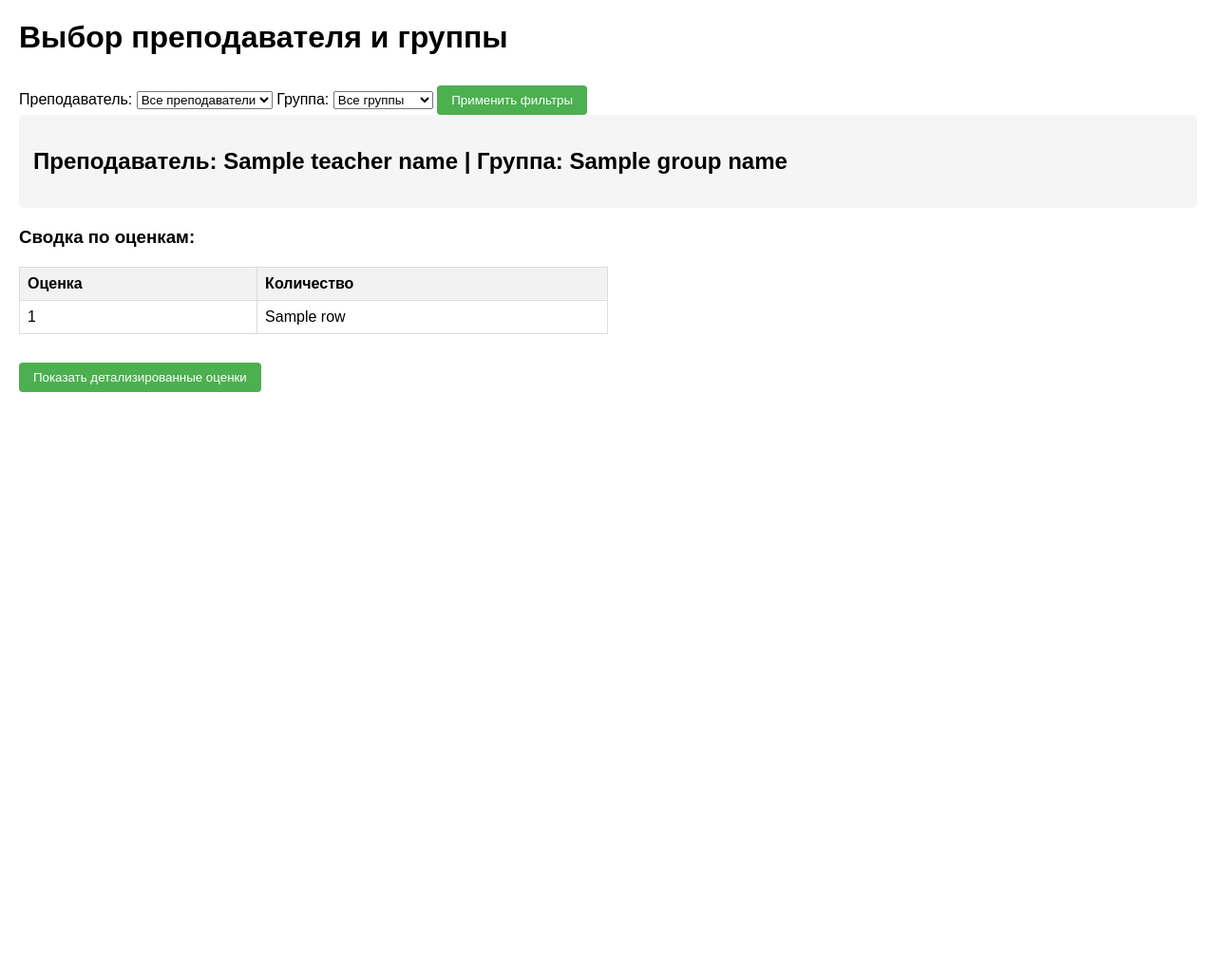
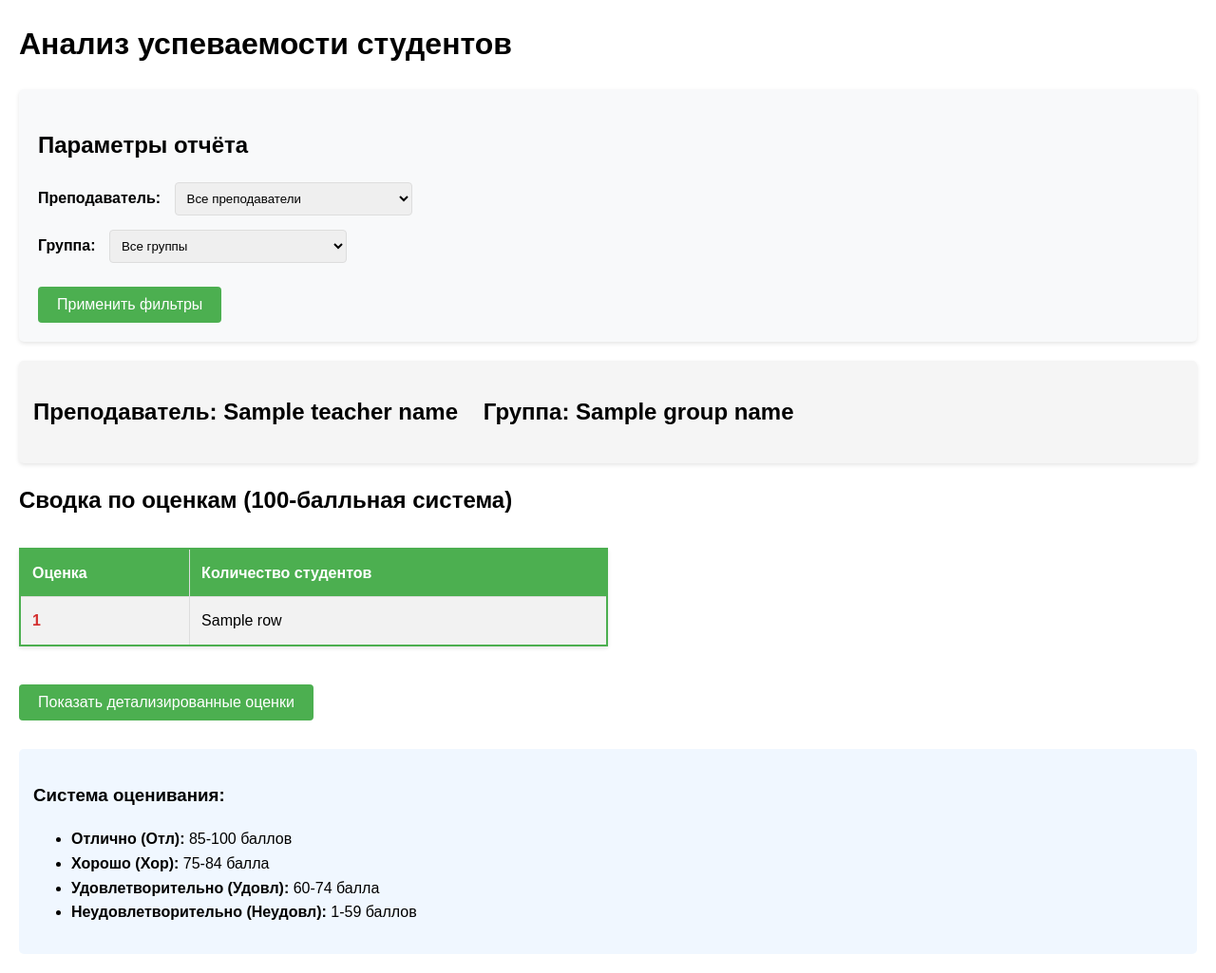
Before and after one commit to RinaHep/githttps---github.com-RinaHep-git, a Flask app: template templates/index.html in a window 1280 px wide. Shown: the whole page at 95% size. Before the commit the page ends 413 px from the top, so only its background shows below. Run offline with Flask 3, Linux system fonts and the light colour scheme; the template is opened without the code that fills it: most values are stand-ins (such as "Sample title", 1, 10 or a date in 2020); some libraries are stand-ins or nearby versions.

Commit message:
Корректное отображение 100-балльной системы и корректный анализ (8 коммит)

```diff
--- a/app.py
+++ b/app.py
@@ -46,27 +46,57 @@ def index():
             cur.execute('SELECT group_name FROM groups WHERE group_id = %s', (selected_group,))
             group_name = cur.fetchone()[0]
 
-        # Запрос для сводной таблицы оценок
+        # Исправленный запрос для сводной таблицы оценок
         summary_query = """
-            SELECT
-                fg.grade,
-                COUNT(*) as count
-            FROM final_grades fg
-            JOIN students s ON fg.student_id = s.student_id
-            WHERE 1=1
+            WITH student_avg_scores AS (
+                SELECT
+                    s.student_id,
+                    AVG(ss.score) as avg_score
+                FROM student_scores ss
+                JOIN students s ON ss.student_id = s.student_id
+                JOIN teachers t ON ss.teacher_id = t.teacher_id
+                WHERE 1=1
         """
         summary_params = []
+
+        if selected_teacher:
+            summary_query += " AND t.teacher_id = %s"
+            summary_params.append(selected_teacher)
 
         if selected_group:
             summary_query += " AND s.group_id = %s"
             summary_params.append(selected_group)
 
-        summary_query += " GROUP BY fg.grade ORDER BY fg.grade DESC"
+        summary_query += """
+                GROUP BY s.student_id
+            ),
+            grade_categories AS (
+                SELECT
+                    CASE
+                        WHEN avg_score >= 85 THEN 'Отл'
+                        WHEN avg_score >= 75 THEN 'Хор'
+                        WHEN avg_score >= 60 THEN 'Удовл'
+                        ELSE 'Неудовл'
+                    END as grade
+                FROM student_avg_scores
+            )
+            SELECT
+                grade,
+                COUNT(*) as student_count
+            FROM grade_categories
+            GROUP BY grade
+            ORDER BY CASE grade
+                WHEN 'Отл' THEN 1
+                WHEN 'Хор' THEN 2
+                WHEN 'Удовл' THEN 3
+                ELSE 4
+            END
+        """
 
         cur.execute(summary_query, tuple(summary_params))
         summary = cur.fetchall()
 
-        # Запрос для детализированной таблицы (только если нажата кнопка)
+        # Запрос для детализированной таблицы
         if show_details:
             details_query = """
                 SELECT
--- a/templates/index.html
+++ b/templates/index.html
@@ -7,47 +7,96 @@
         body {
             font-family: Arial, sans-serif;
             margin: 20px;
+            line-height: 1.6;
         }
         .header {
             margin-bottom: 20px;
             padding: 15px;
             background-color: #f5f5f5;
             border-radius: 5px;
+            box-shadow: 0 2px 4px rgba(0,0,0,0.1);
+        }
+        .filter-section {
+            background-color: #f8f9fa;
+            padding: 20px;
+            border-radius: 5px;
+            margin-bottom: 20px;
+            box-shadow: 0 2px 4px rgba(0,0,0,0.1);
         }
         table {
             border-collapse: collapse;
             width: 100%;
             margin-bottom: 20px;
+            box-shadow: 0 2px 4px rgba(0,0,0,0.1);
         }
         th, td {
             border: 1px solid #ddd;
-            padding: 8px;
+            padding: 12px;
             text-align: left;
         }
         th {
+            background-color: #4CAF50;
+            color: white;
+        }
+        tr:nth-child(even) {
             background-color: #f2f2f2;
+        }
+        tr:hover {
+            background-color: #e9e9e9;
         }
         .summary-table {
             width: 50%;
-            margin: 20px 0;
+            margin: 30px 0;
+            border: 2px solid #4CAF50;
         }
         button {
-            padding: 8px 15px;
+            padding: 10px 20px;
             background-color: #4CAF50;
             color: white;
             border: none;
             border-radius: 4px;
             cursor: pointer;
             margin-top: 10px;
+            font-size: 16px;
+            transition: background-color 0.3s;
         }
         button:hover {
             background-color: #45a049;
         }
+        label {
+            font-weight: bold;
+            margin-right: 10px;
+        }
+        select {
+            padding: 8px;
+            border-radius: 4px;
+            border: 1px solid #ddd;
+            margin-right: 20px;
+            width: 250px;
+        }
+        .grade-excellent {
+            color: #2E7D32;
+            font-weight: bold;
+        }
+        .grade-good {
+            color: #689F38;
+        }
+        .grade-satisfactory {
+            color: #FBC02D;
+        }
+        .grade-unsatisfactory {
+            color: #D32F2F;
+            font-weight: bold;
+        }
     </style>
 </head>
 <body>
-    <h1>Выбор преподавателя и группы</h1>
+    <h1>Анализ успеваемости студентов</h1>
+
+    <div class="filter-section">
+        <h2>Параметры отчёта</h2>
         <form method="post">
+            <div style="margin-bottom: 15px;">
                 <label for="teacher">Преподаватель:</label>
                 <select name="teacher_id" id="teacher">
                     <option value="">Все преподаватели</option>
@@ -55,7 +104,9 @@
                         <option value="{{ id }}" {% if selected_teacher == id|string %}selected{% endif %}>{{ name }}</option>
                     {% endfor %}
                 </select>
+            </div>
 
+            <div style="margin-bottom: 15px;">
                 <label for="group">Группа:</label>
                 <select name="group_id" id="group">
                     <option value="">Все группы</option>
@@ -63,29 +114,39 @@
                         <option value="{{ id }}" {% if selected_group == id|string %}selected{% endif %}>{{ name }}</option>
                     {% endfor %}
                 </select>
+            </div>
 
             <button type="submit">Применить фильтры</button>
         </form>
+    </div>
 
     {% if teacher_name or group_name %}
     <div class="header">
         <h2>
-            {% if teacher_name %}Преподаватель: {{ teacher_name }}{% endif %}
-            {% if group_name %} | Группа: {{ group_name }}{% endif %}
+            {% if teacher_name %}<span>Преподаватель: <strong>{{ teacher_name }}</strong></span>{% endif %}
+            {% if group_name %}<span style="margin-left: 20px;">Группа: <strong>{{ group_name }}</strong></span>{% endif %}
         </h2>
     </div>
     {% endif %}
 
     {% if summary %}
-    <h3>Сводка по оценкам:</h3>
+    <h2>Сводка по оценкам (100-балльная система)</h2>
     <table class="summary-table">
         <tr>
             <th>Оценка</th>
-            <th>Количество</th>
+            <th>Количество студентов</th>
         </tr>
         {% for row in summary %}
         <tr>
-            <td>{{ row[0] }}</td>
+            <td class="
+                {% if row[0] == 'Отл' %}grade-excellent
+                {% elif row[0] == 'Хор' %}grade-good
+                {% elif row[0] == 'Удовл' %}grade-satisfactory
+                {% else %}grade-unsatisfactory
+                {% endif %}
+            ">
+                {{ row[0] }}
+            </td>
             <td>{{ row[1] }}</td>
         </tr>
         {% endfor %}
@@ -95,19 +156,19 @@
         <input type="hidden" name="teacher_id" value="{{ selected_teacher }}">
         <input type="hidden" name="group_id" value="{{ selected_group }}">
         <button type="submit" name="show_details">
-            {% if show_details %}Скрыть детали{% else %}Показать детализированные оценки{% endif %}
+            {% if show_details %}Скрыть детализированные оценки{% else %}Показать детализированные оценки{% endif %}
         </button>
     </form>
     {% endif %}
 
     {% if show_details and results %}
-    <h3>Детализированные оценки:</h3>
+    <h2>Детализированные оценки</h2>
     <table>
         <tr>
             <th>Преподаватель</th>
             <th>Группа</th>
             <th>Тип занятия</th>
-            <th>Оценка</th>
+            <th>Оценка (баллы)</th>
             <th>Количество</th>
         </tr>
         {% for row in results %}
@@ -121,5 +182,17 @@
         {% endfor %}
     </table>
     {% endif %}
+
+    {% if summary %}
+    <div style="margin-top: 30px; padding: 15px; background-color: #f0f7ff; border-radius: 5px;">
+        <h3>Система оценивания:</h3>
+        <ul>
+            <li><strong>Отлично (Отл):</strong> 85-100 баллов</li>
+            <li><strong>Хорошо (Хор):</strong> 75-84 балла</li>
+            <li><strong>Удовлетворительно (Удовл):</strong> 60-74 балла</li>
+            <li><strong>Неудовлетворительно (Неудовл):</strong> 1-59 баллов</li>
+        </ul>
+    </div>
+    {% endif %}
 </body>
 </html>
```
Lines whose indentation alone changed are shown as unchanged.
